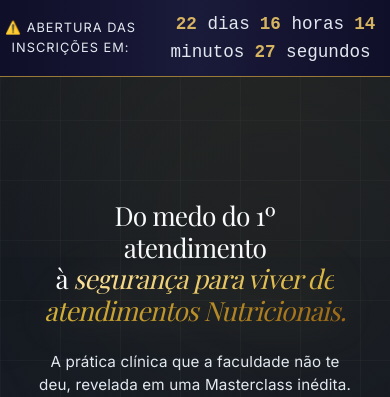
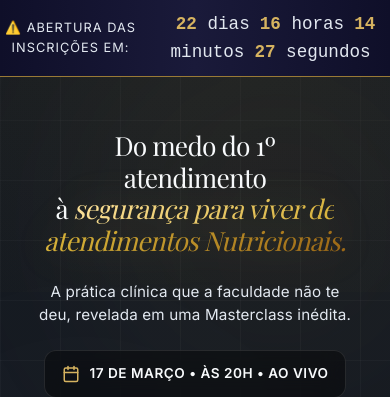
Before and after one commit to netoduwe/pagina-lancamento-ney-mar26, a React (Vite) app: page / in a window 390 px wide. Shown: the top 397 px of the page. Built offline with nearby package versions, Linux system fonts and the light colour scheme; a web font is replaced by a local one.

Commit message:
style: reduce mobile padding top of headline for better balance

```diff
--- a/src/components/Hero.jsx
+++ b/src/components/Hero.jsx
@@ -57,7 +57,7 @@ const Hero = () => {
                     maxWidth: '1100px',
                     margin: '0 auto 1.5rem',
                     padding: '0 10px',
-                    paddingTop: window.innerWidth <= 768 ? '120px' : '15px'
+                    paddingTop: window.innerWidth <= 768 ? '50px' : '15px'
                 }}>
                     Do medo do 1º atendimento <br className="mobile-only" />
                     à <br className="desktop-only" />
```
